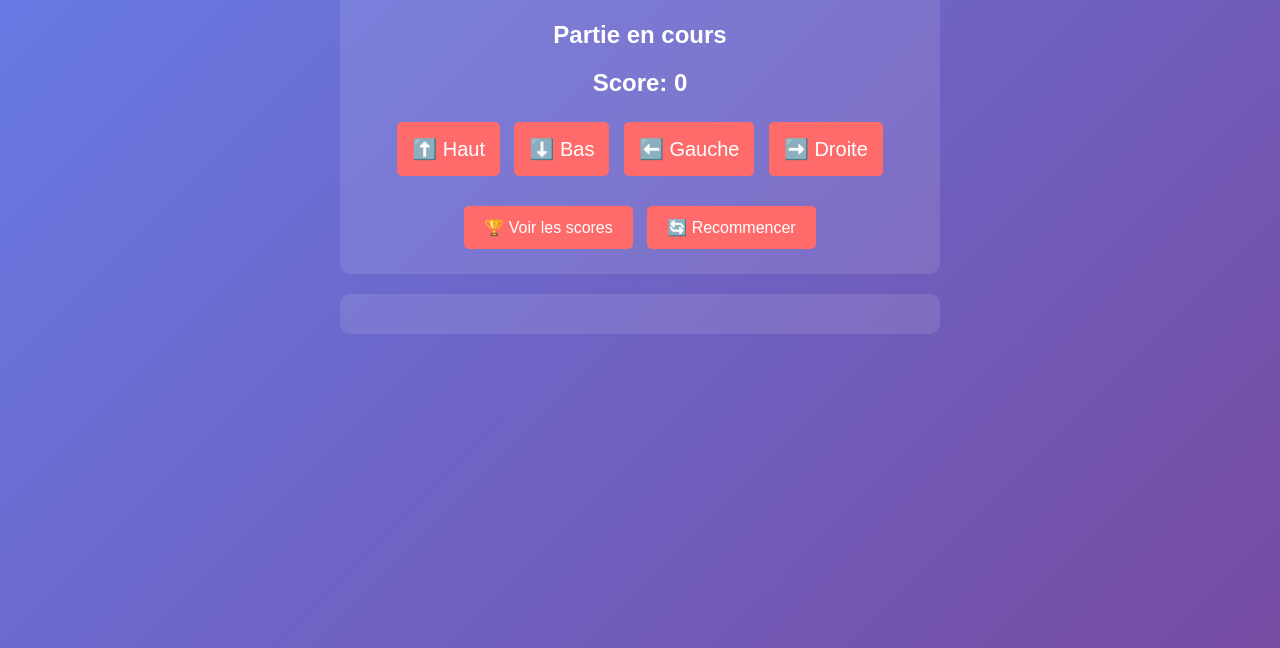
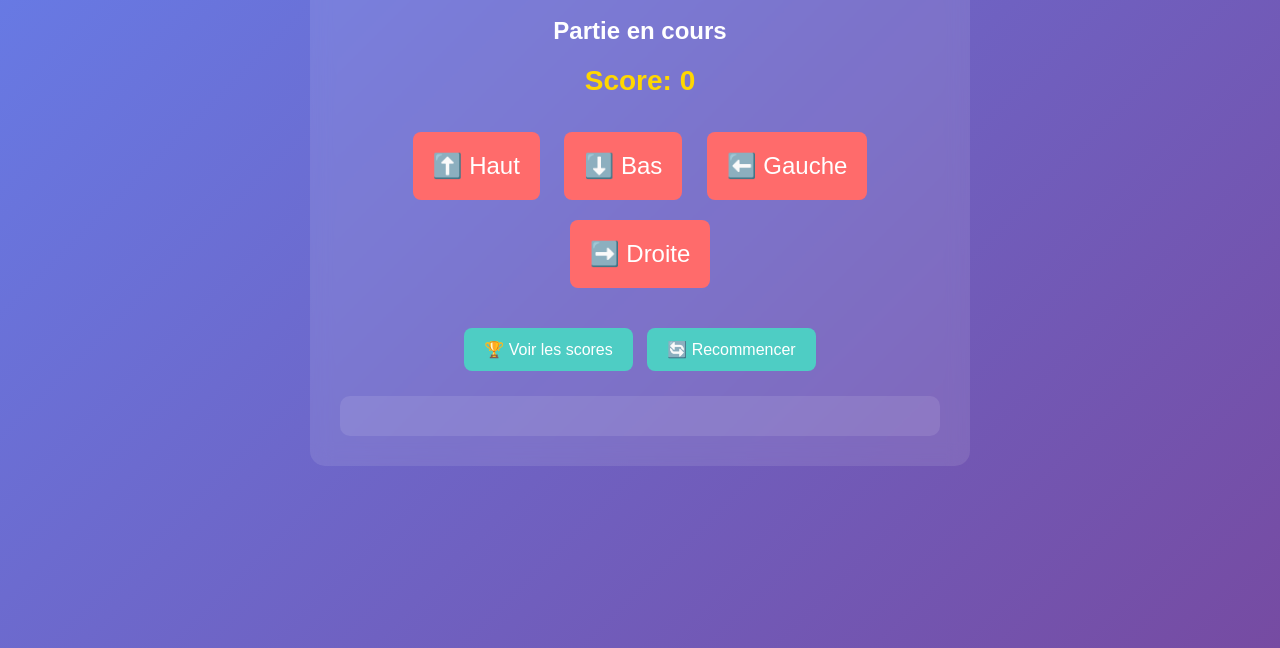
Before and after one commit to MAE009/mon_jeu_test, a plain HTML site: page frontend/index.html in a window 1280 px wide. Shown: the part 192-840 px from the top of the page. Drawn offline with Linux system fonts and the light colour scheme.

Commit message:
Update style.css

```diff
--- a/frontend/style.css
+++ b/frontend/style.css
@@ -5,12 +5,16 @@ body {
     padding: 20px;
     min-height: 100vh;
     color: white;
+    text-align: center;
 }
 
 .container {
     max-width: 600px;
     margin: 0 auto;
-    text-align: center;
+    background: rgba(255, 255, 255, 0.1);
+    padding: 30px;
+    border-radius: 15px;
+    backdrop-filter: blur(10px);
 }
 
 .player-section {
@@ -19,42 +23,49 @@ body {
 
 input, button {
     padding: 12px 20px;
-    margin: 5px;
+    margin: 8px;
     border: none;
-    border-radius: 5px;
+    border-radius: 8px;
     font-size: 16px;
 }
 
 input {
     width: 200px;
+    background: rgba(255, 255, 255, 0.9);
 }
 
 button {
     background: #ff6b6b;
     color: white;
     cursor: pointer;
-    transition: background 0.3s;
+    transition: transform 0.2s, background 0.3s;
 }
 
 button:hover {
     background: #ee5a52;
+    transform: translateY(-2px);
+}
+
+.controls {
+    margin: 25px 0;
+}
+
+.controls button {
+    font-size: 24px;
+    padding: 20px;
+    margin: 10px;
+    min-width: 80px;
 }
 
 .game-container {
-    background: rgba(255, 255, 255, 0.1);
-    padding: 20px;
-    border-radius: 10px;
     margin: 20px 0;
 }
 
-.controls {
+.score {
+    font-size: 28px;
+    font-weight: bold;
     margin: 20px 0;
-}
-
-.controls button {
-    font-size: 20px;
-    padding: 15px;
-    margin: 5px;
+    color: #ffd700;
 }
 
 .scores-container {
@@ -64,8 +75,21 @@ button:hover {
     margin-top: 20px;
 }
 
-.score {
-    font-size: 24px;
-    font-weight: bold;
-    margin: 20px 0;
-    }
+.scores-container ol {
+    text-align: left;
+    max-width: 300px;
+    margin: 0 auto;
+}
+
+.actions {
+    margin-top: 20px;
+}
+
+.actions button {
+    background: #4ecdc4;
+    margin: 5px;
+}
+
+.actions button:hover {
+    background: #45b7aa;
+}
```
